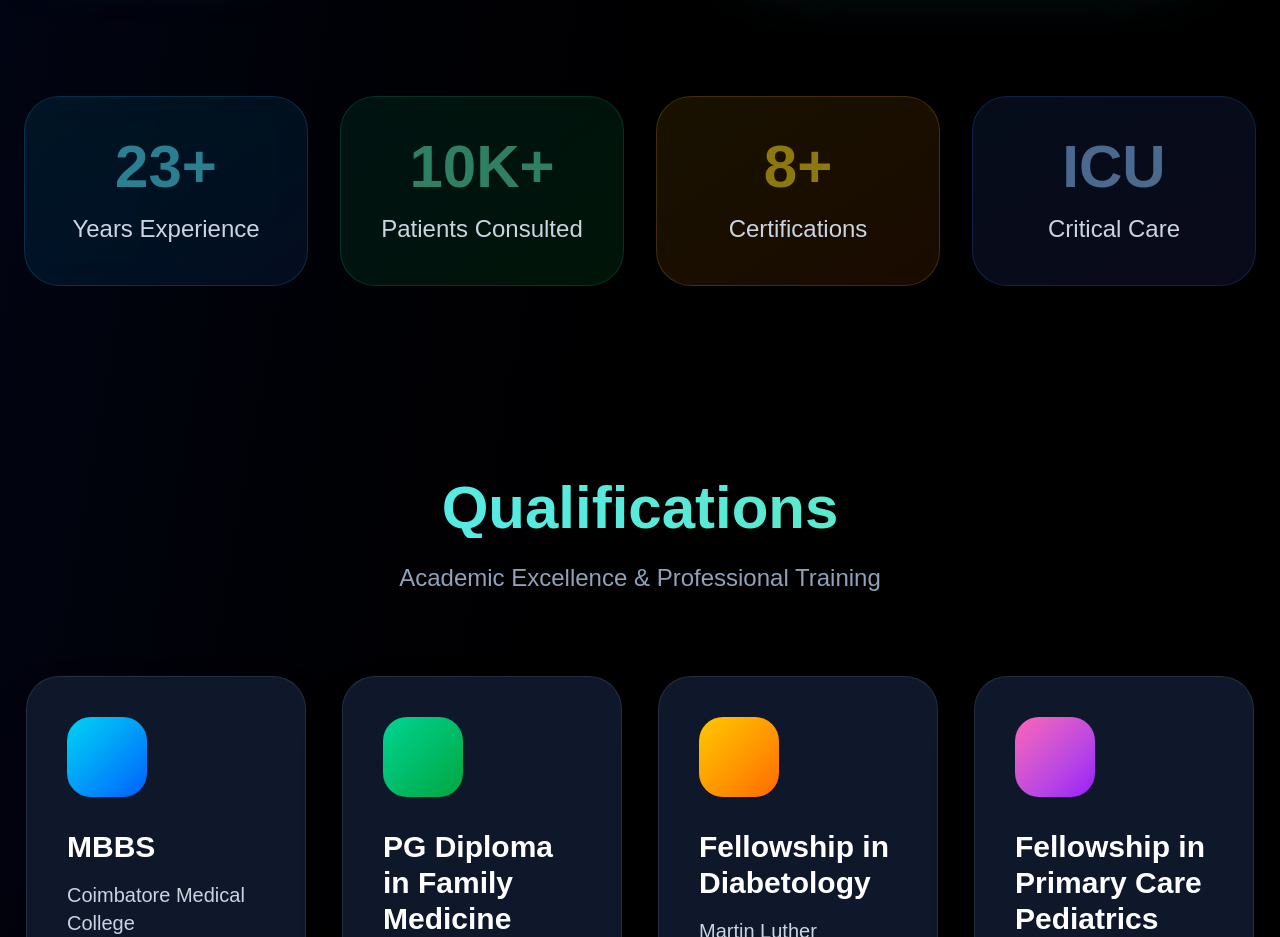
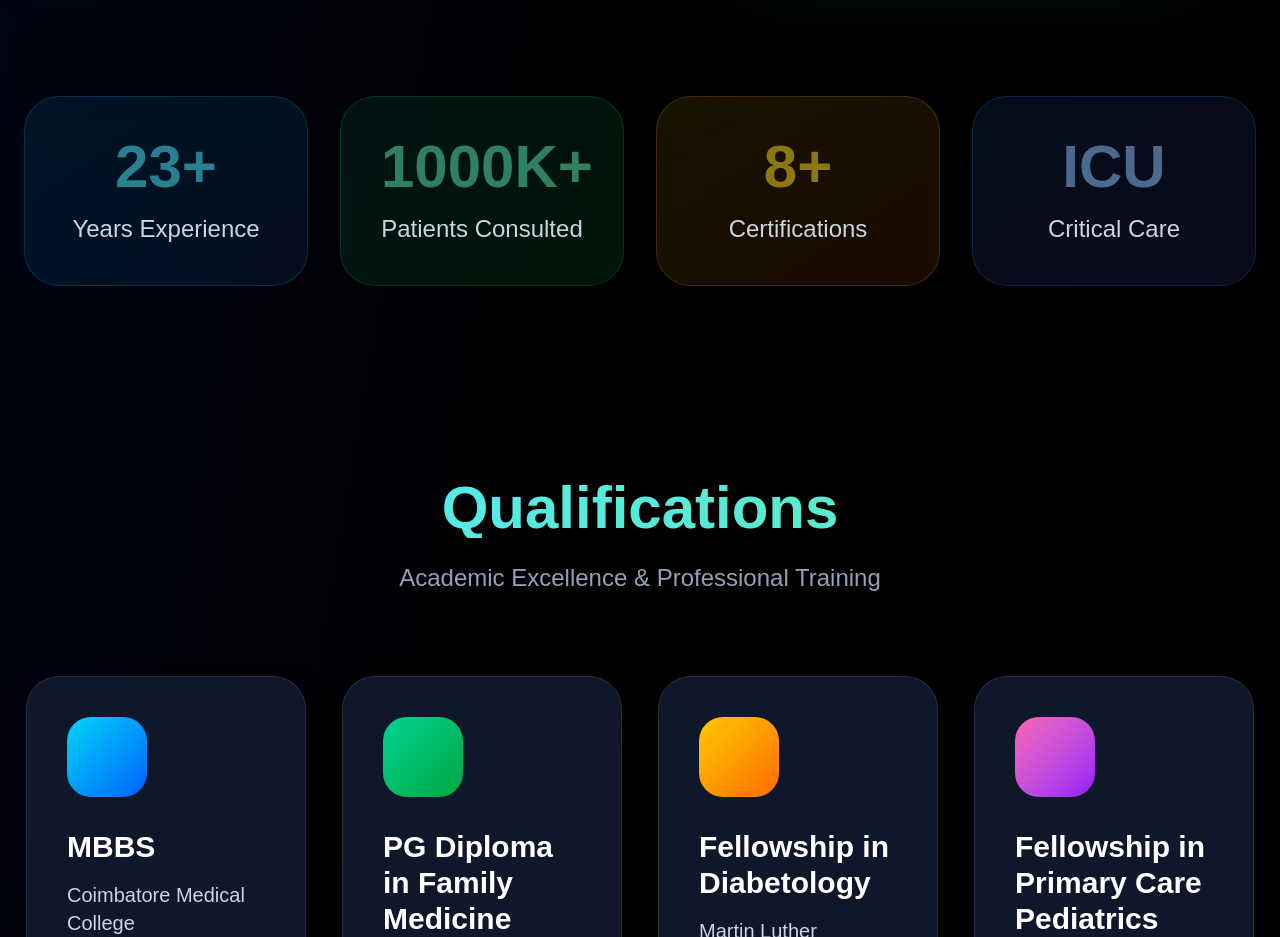
Before and after one commit to kumarcmcsalem/dr-kumar-portfolio, a Next.js app: page / in a window 1280 px wide. Shown: the part 800-1737 px from the top of the page. Built offline with nearby package versions, Linux system fonts and the light colour scheme.

Commit message:
Updated patient consultation count

```diff
--- a/app/page.js
+++ b/app/page.js
@@ -263,7 +263,7 @@ export default function UltimateDrKumarPortfolio() {
           <div className="rounded-[35px] p-10 bg-gradient-to-br from-emerald-500/10 to-green-500/10 border border-emerald-500/20 backdrop-blur-xl text-center">
 
             <h2 className="text-6xl font-black text-emerald-300 animate-pulse">
-              10K+
+              1000K+
             </h2>
 
             <p className="mt-4 text-2xl text-slate-300">
```
